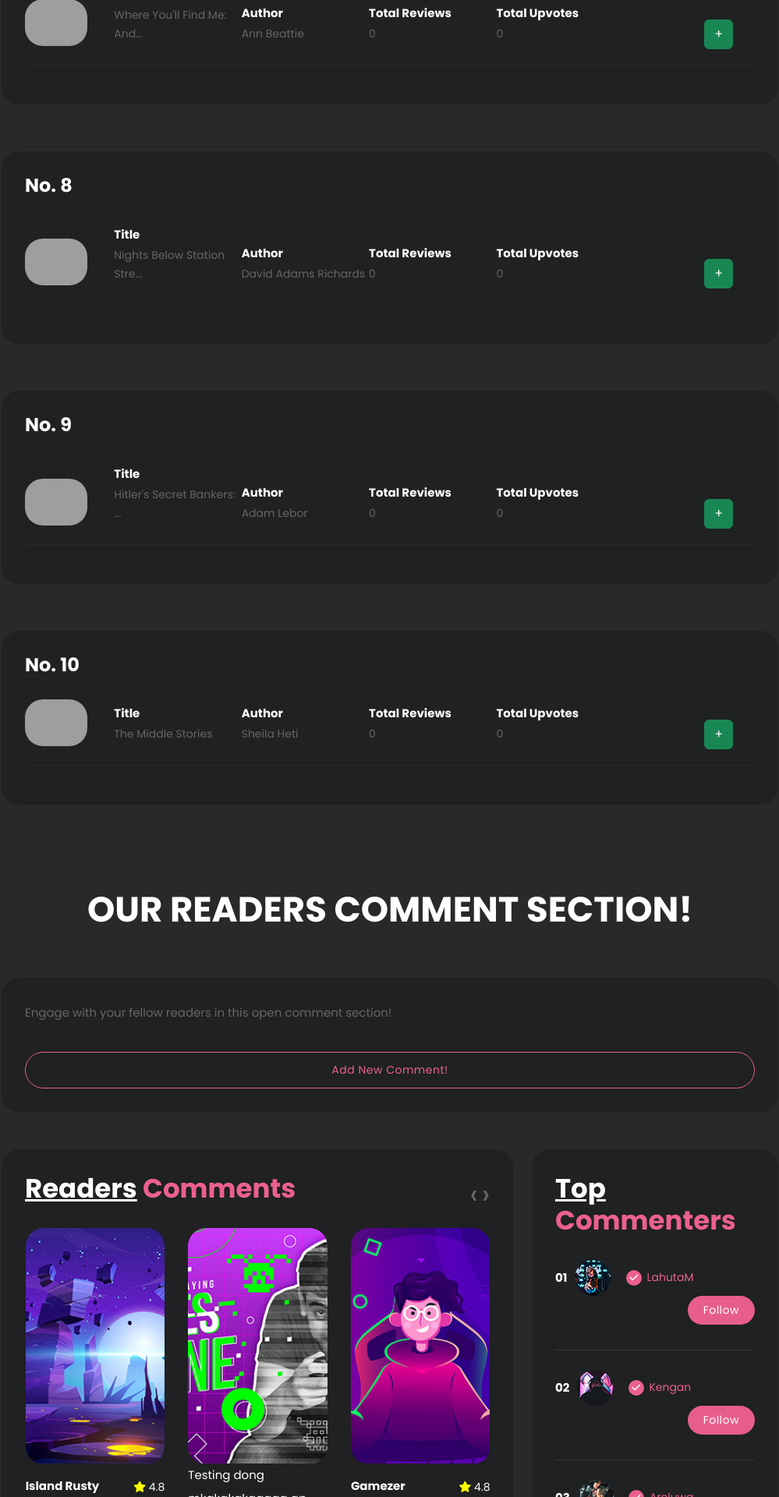
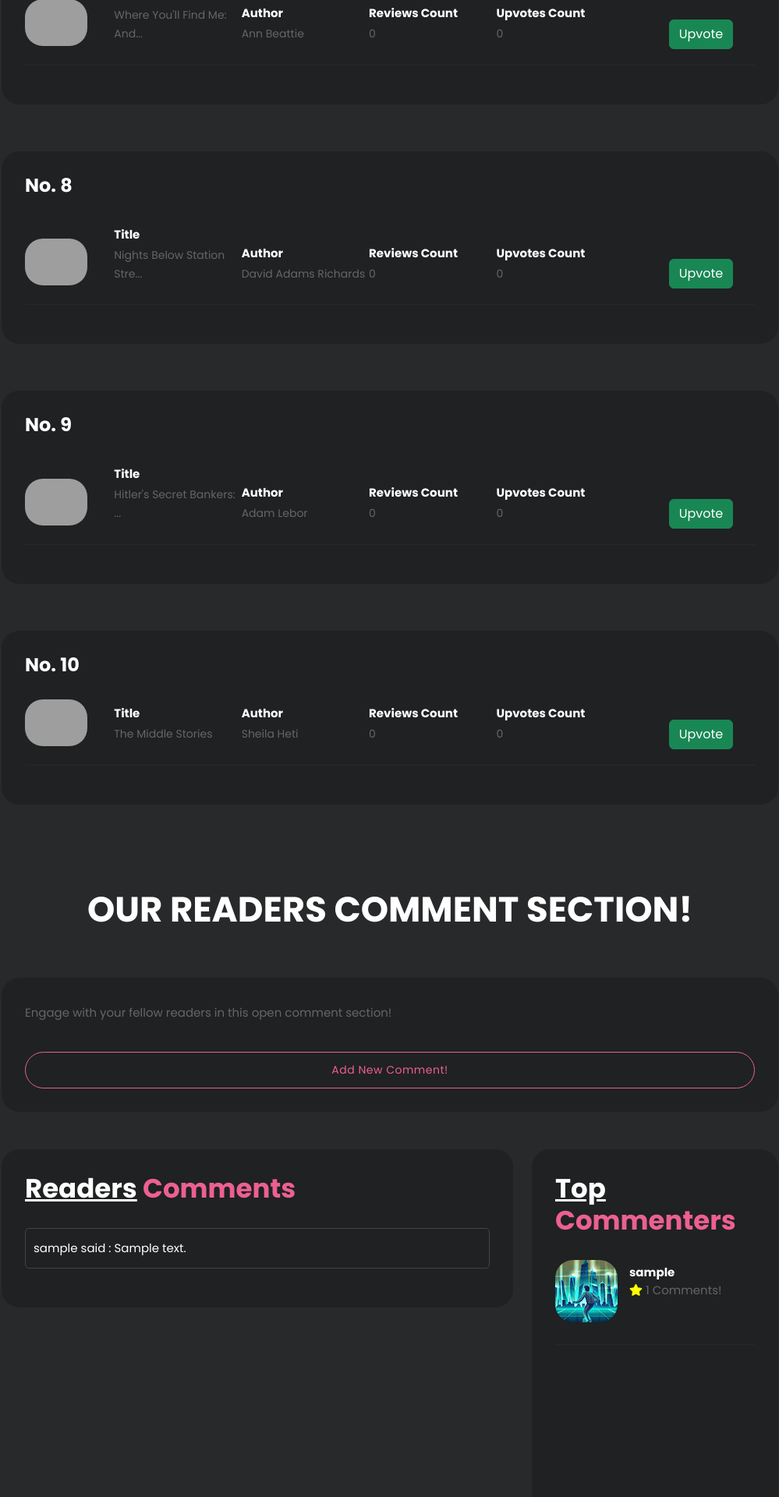
Before and after one commit to B09-PBP23/BOOX, a Django app: page /readers-favorite/ in a window 1280 px wide. Shown: the part 2760-4680 px from the top of the page at 78% size, without its empty margins (140-1139 px from the left). Run offline with Django 4.2, Linux system fonts and the light colour scheme; a user stored in the database is signed in; data comes from the database, SQL or seed files in the repository; tables that the repository leaves empty hold one stand-in row (values such as "Sample post"); some libraries are stand-ins or nearby versions; grey boxes are pictures that could not be loaded.

Commit message:
Finished Comments section and Top Voted Books

```diff
--- a/readers_favorite/templates/readers_favorite.html
+++ b/readers_favorite/templates/readers_favorite.html
@@ -146,106 +146,20 @@
             <div class="col-lg-8">
               <div class="featured-games header-text">
                 <div class="heading-section">
-                  <h4><em>Readers</em> Comments </h4>
+                  <h4><em>Readers</em> Comments</h4>
                 </div>
-                <div class="owl-features owl-carousel">
-                  <div class="item">
-                    <div class="thumb">
-                      <img src=" {% static 'images/featured-01.jpg' %}" alt="">
-                      <div class="hover-effect">
-                        <h6>2.4K Streaming</h6>
-                      </div>
-                    </div>
-                    <p style="color: white;">Testing dong mkakakakaaaaa ap aap papa pa pa pa pap ap ap apappa </p>
-                  </div>
-                  <div class="item">
-                    <div class="thumb">
-                      <img src="{% static 'images/featured-02.jpg' %}" alt="">
-                      <div class="hover-effect">
-                        <h6>2.4K Streaming</h6>
-                      </div>
-                    </div>
-                    <h4>Gamezer<br><span>249K Downloads</span></h4>
-                    <ul>
-                      <li><i class="fa fa-star"></i> 4.8</li>
-                      <li><i class="fa fa-download"></i> 2.3M</li>
-                    </ul>
-                  </div>
-                  <div class="item">
-                    <div class="thumb">
-                      <img src="{% static 'images/featured-03.jpg' %}" alt="">
-                      <div class="hover-effect">
-                        <h6>2.4K Streaming</h6>
-                      </div>
-                    </div>
-                    <h4>Island Rusty<br><span>249K Downloads</span></h4>
-                    <ul>
-                      <li><i class="fa fa-star"></i> 4.8</li>
-                      <li><i class="fa fa-download"></i> 2.3M</li>
-                    </ul>
-                  </div>
-                  <div class="item">
-                    <div class="thumb">
-                      <img src="{% static 'images/featured-03.jpg' %}" alt="">
-                      <div class="hover-effect">
-                        <h6>2.4K Streaming</h6>
-                      </div>
-                    </div>
-                    <h4>Island Rusty<br><span>249K Downloads</span></h4>
-                    <ul>
-                      <li><i class="fa fa-star"></i> 4.8</li>
-                      <li><i class="fa fa-download"></i> 2.3M</li>
-                    </ul>
-                  </div>
+                <div id="comments-container" class="comments-container">
+                  <div id="all-comments"></div>
                 </div>
               </div>
             </div>
             <div class="col-lg-4">
-              <div class="top-streamers">
+              <div class="top-downloaded">
                 <div class="heading-section">
                   <h4><em>Top</em> Commenters</h4>
                 </div>
                 <ul>
-                  <li>
-                    <span>01</span>
-                    <img src="assets/images/avatar-01.jpg" alt="" style="max-width: 46px; border-radius: 50%; margin-right: 15px;">
-                    <h6><i class="fa fa-check"></i> LahutaM</h6>
-                    <div class="main-button">
-                      <a href="#">Follow</a>
-                    </div>
-                  </li>
-                  <li>
-                    <span>02</span>
-                    <img src="assets/images/avatar-02.jpg" alt="" style="max-width: 46px; border-radius: 50%; margin-right: 15px;">
-                    <h6><i class="fa fa-check"></i> Kengan</h6>
-                    <div class="main-button">
-                      <a href="#">Follow</a>
-                    </div>
-                  </li>
-                  <li>
-                    <span>03</span>
-                    <img src="assets/images/avatar-03.jpg" alt="" style="max-width: 46px; border-radius: 50%; margin-right: 15px;">
-                    <h6><i class="fa fa-check"></i> Areluwa</h6>
-                    <div class="main-button">
-                      <a href="#">Follow</a>
-                    </div>
-                  </li>
-                  <li>
-                    <span>04</span>
-                    <img src="assets/images/avatar-04.jpg" alt="" style="max-width: 46px; border-radius: 50%; margin-right: 15px;">
-                    <h6><i class="fa fa-check"></i> Omeg</h6>
-                    <div class="main-button">
-                      <a href="#">Follow</a>
-                    </div>
-                  </li>
-                  <li>
-                    <span>05</span>
-                    <img src="assets/images/avatar-01.jpg" alt="" style="max-width: 46px; border-radius: 50%; margin-right: 15px;">
-                    <h6><i class="fa fa-check"></i> GangTeam</h6>
-                    <div class="main-button">
-                      <a href="#">Follow</a>
-                    </div>
-                  </li>
+                  <div id="top-commenters"></div>
                 </ul>
               </div>
             </div>
@@ -270,11 +184,21 @@
     </div>
   </footer>
 
+  <style>
+    /* Style for individual comments within the container */
+    #comments-container .item {
+      margin-bottom: 20px; /* Spacing between comments */
+      padding: 10px; /* Padding for each comment */
+      border: 1px solid #444; /* Add a border to each comment */
+      border-radius: 5px; /* Rounded corners for comments */
+    }
+  </style>
+
   <div class="modal fade" id="exampleModal" tabindex="-1" aria-labelledby="exampleModalLabel" aria-hidden="true">
     <div class="modal-dialog">
         <div class="modal-content">
             <div class="modal-header">
-                <h1 class="modal-title fs-5" id="exampleModalLabel">Add New Comment</h1>
+                <h1 class="modal-title fs-5" style="color: black;" id="exampleModalLabel">Add New Comment</h1>
                 <button type="button" class="btn-close" data-bs-dismiss="modal" aria-label="Close"></button>
             </div>
             <div class="modal-body">
@@ -295,25 +219,21 @@
   </div>
 
 
-  <!-- Scripts -->
-  <!-- Bootstrap core JavaScript -->
-  <script src="vendor/jquery/jquery.min.js"></script>
-  <script src="vendor/bootstrap/js/bootstrap.min.js"></script>
-
-  <script src="assets/js/isotope.min.js"></script>
-  <script src="assets/js/owl-carousel.js"></script>
-  <script src="assets/js/tabs.js"></script>
-  <script src="assets/js/popup.js"></script>
-  <script src="assets/js/custom.js"></script>
-
   <script>
 
     async function getBookInfo() {
       return fetch("{% url 'readers_favorite:get_data_json' %}").then((response) => response.json());
     }
 
+    async function getAllComments() {
+      return fetch("{% url 'readers_favorite:get_all_comments' %}").then((response) => response.json());
+    }
+
+    async function getCommenters() {
+      return fetch("{% url 'readers_favorite:get_commenters' %}").then((response) => response.json());
+    }
+
     async function refreshFavoriteBooks() {
-      console.log('Fetching data...');
       document.getElementById("most-upvotes").innerHTML = "";
       const BooksAll = await getBookInfo();
 
@@ -346,9 +266,9 @@
                   <li><img src="${book.fields.image_url_s}" alt="" class="templatemo-item"></li>
                   <li><h4>Title</h4><span>${bookTitle}<span></li>
                   <li><h4>Author</h4><span>${bookAuthor}<span></li>
-                  <li><h4>Total Reviews</h4><span>${book.fields.total_reviews}<span></li>
-                  <li><h4>Total Upvotes</h4><span>${book.fields.total_upvotes}<span></li>
-                  <li><button class="btn btn-success" onclick="addUpvote(${book.pk})">+</button></li>
+                  <li><h4>Reviews Count</h4><span>${book.fields.total_reviews}<span></li>
+                  <li><h4>Upvotes Count</h4><span>${book.fields.total_upvotes}<span></li>
+                  <li><button class="btn btn-success" onclick="addUpvote(${book.pk})">Upvote</button></li>
                 </ul>
               </div>
             </div>
@@ -360,30 +280,95 @@
 
     }
 
+    async function refreshCommentSection() {
+      const commentsAll = await getAllComments();
+      commentsAll.sort((a, b) => new Date(b.fields.timestamp) - new Date(a.fields.timestamp));
+
+      // Display only the most recent 6 comments
+      const recentComments = commentsAll.slice(0, 6);
+
+      let htmlString = '';
+
+      recentComments.forEach((comment) => {
+        const username = "{{ user.username }}";
+        const userComment = comment.fields.user_comment;
+
+        // Generate HTML structure for each comment
+        const commentHtml = `
+          <div class="item">
+            <p style="color: white;">${username} said : ${userComment}</p>
+          </div>
+        `;
+
+        htmlString += commentHtml;
+      });
+
+      // Update the Owl Carousel with the recent comments HTML
+      const allCommentsElement = document.getElementById('all-comments');
+      allCommentsElement.innerHTML = htmlString;
+    }
+
+    async function refreshTopCommenters() {
+      const allCommenters = await getCommenters();
+      allCommenters.sort((a, b) => b.fields.user_contribution - a.fields.user_contribution);
+
+      // Display only the most recent 6 comments
+      const topCommenters = allCommenters.slice(0, 6);
+
+      let htmlString = '';
+
+      number = 0;
+
+      topCommenters.forEach((commenters) => {
+        const username = "{{ user.username }}";
+        const numOfComments = commenters.fields.user_contribution;
+
+        number += 1;
+
+        // Generate HTML structure for each comment
+        const htmlTopCommenters = `
+          <li>
+            <img src="assets/images/game-01.jpg" alt="" class="templatemo-item">
+            <h4>${username}</h4>
+            <h6><i class="fa fa-star" style="color: yellow;"></i> ${numOfComments} Comments!</h6>
+          </li>
+        `;
+
+        htmlString += htmlTopCommenters;
+      });
+
+      // Update the Owl Carousel with the recent comments HTML
+      const allCommentsElement = document.getElementById('top-commenters');
+      allCommentsElement.innerHTML = htmlString;
+    }
+
+
     async function addUpvote(pk) {
       const headers = new Headers();
       headers.append('Content-Type', 'application/json');
       fetch(`add_upvote_ajax/${pk}/`, {
         method: "POST",
         headers: headers,
-      }).then(refreshFavoriteBooks);
+      }).then(refreshFavoriteBooks).then(refreshCommentSection)
 
       return false;
     }
 
-    function addComment() {
+    async function addComment() {
       fetch("{% url 'readers_favorite:add_comment' %}", {
         method: "POST",
         body: new FormData(document.querySelector('#form'))
-      }).then(refreshProducts)
+      }).then(refreshFavoriteBooks).then(refreshCommentSection)
 
       document.getElementById("form").reset()
       return false
     }
 
+    document.getElementById("button_add_comment").onclick = addComment;
+    refreshFavoriteBooks();
+    refreshCommentSection();
+    refreshTopCommenters();
 
-    document.getElementById("button_add_comment").onclick = addComment
-    refreshFavoriteBooks();
 </script>
 
 
--- a/readers_favorite/urls.py
+++ b/readers_favorite/urls.py
@@ -1,7 +1,7 @@
 from django.urls import path
 from landing_page.views import get_data_json
 
-from readers_favorite.views import add_comment, add_upvote_ajax, get_user_info, show_readers_favorite
+from readers_favorite.views import add_comment, add_upvote_ajax, get_all_comments, get_commenters, show_readers_favorite
 
 app_name = 'readers_favorite'
 
@@ -9,8 +9,7 @@ urlpatterns = [
     path('', show_readers_favorite, name='show_readers_favorite'),
     path("get_data_json/", get_data_json, name="get_data_json"),
     path('add_upvote_ajax/<int:item_id>/', add_upvote_ajax, name='add_upvote_ajax'),
-    path('get_user_info/', get_user_info, name='get_user_info'),
+    path('get_all_comments/', get_all_comments, name='get_all_comments'),
+    path('get_commenters/', get_commenters, name='get_commenters'),
     path('add_comment/', add_comment, name='add_comment'),
-
-
 ]
--- a/readers_favorite/views.py
+++ b/readers_favorite/views.py
@@ -1,20 +1,28 @@
 import json
-from django.http import HttpResponse, HttpResponseNotFound
+from django.db.models import F
+from django.http import HttpResponse, HttpResponseNotFound, JsonResponse
 from django.shortcuts import get_object_or_404, render
 from landing_page.models import Books
-from readers_favorite.models import ReadersFavorite
+from readers_favorite.models import ReadersFavorite, Comments
 from django.core import serializers
 from django.contrib.auth.decorators import login_required
 from django.views.decorators.csrf import csrf_exempt
+from django.db.models import Sum
 
 def show_readers_favorite(request):
     books = Books.objects.all()
-    user_info = ReadersFavorite.objects.all()
 
     if request.user.is_authenticated:
+        user = request.user  # Get the current user
+        all_comments = Comments.objects.all()
+        user_contribution = Comments.objects.filter(user=user).count()
+
+        # Try to get the user's existing ReadersFavorite or create a new one
+        user_selected, created = ReadersFavorite.objects.get_or_create(user=user, user_contribution = user_contribution)
+
         response = {
             'books': books,
-            'user_info':user_info,
+            'all_comments': all_comments,
         }
         return render(request, "readers_favorite.html", response)
     else:
@@ -24,7 +32,11 @@ def show_readers_favorite(request):
         return render(request, "readers_favorite_base.html", response)
 
 
-def get_user_info(request):
+def get_all_comments(request):
+    data = Comments.objects.all()
+    return HttpResponse(serializers.serialize("json", data), content_type="application/json")
+
+def get_commenters(request):
     data = ReadersFavorite.objects.all()
     return HttpResponse(serializers.serialize("json", data), content_type="application/json")
 
@@ -45,9 +57,11 @@ def add_comment(request):
     if request.method == 'POST':
         user_comment = request.POST.get("user_comment")
         user = request.user
-        new_comment = ReadersFavorite(user_comment=user_comment, user=user)
-        new_comment.user_contribution += 1
+        new_comment = Comments(user=user, user_comment=user_comment)
         new_comment.save()
+
+        # Increment user_contribution by 1 for the current user
+        ReadersFavorite.objects.filter(user=user).update(user_contribution=F('user_contribution') + 1)
 
         return HttpResponse(b"CREATED", status=201)
 
--- a/static/css/templatemo-cyborg-gaming.css
+++ b/static/css/templatemo-cyborg-gaming.css
@@ -40,6 +40,8 @@ figure, header, nav, section, article, aside, footer, figcaption {
   border: 0;
   outline: 0;
 }
+
+
 
 .clearfix:after {
   content: ".";
@@ -1043,6 +1045,7 @@ Featured Games Style
   right: 0;
 }
 
+
 .featured-games .owl-nav .owl-prev {
   margin-right: 2.5px;
 }
```
Also changed, not shown: readers_favorite/models.py (+6 -1 lines), readers_favorite/migrations/0001_initial.py, readers_favorite/migrations/0002_initial.py (deleted), readers_favorite/migrations/0003_rename_user_comments_readersfavorite_user_comment.py (deleted).
